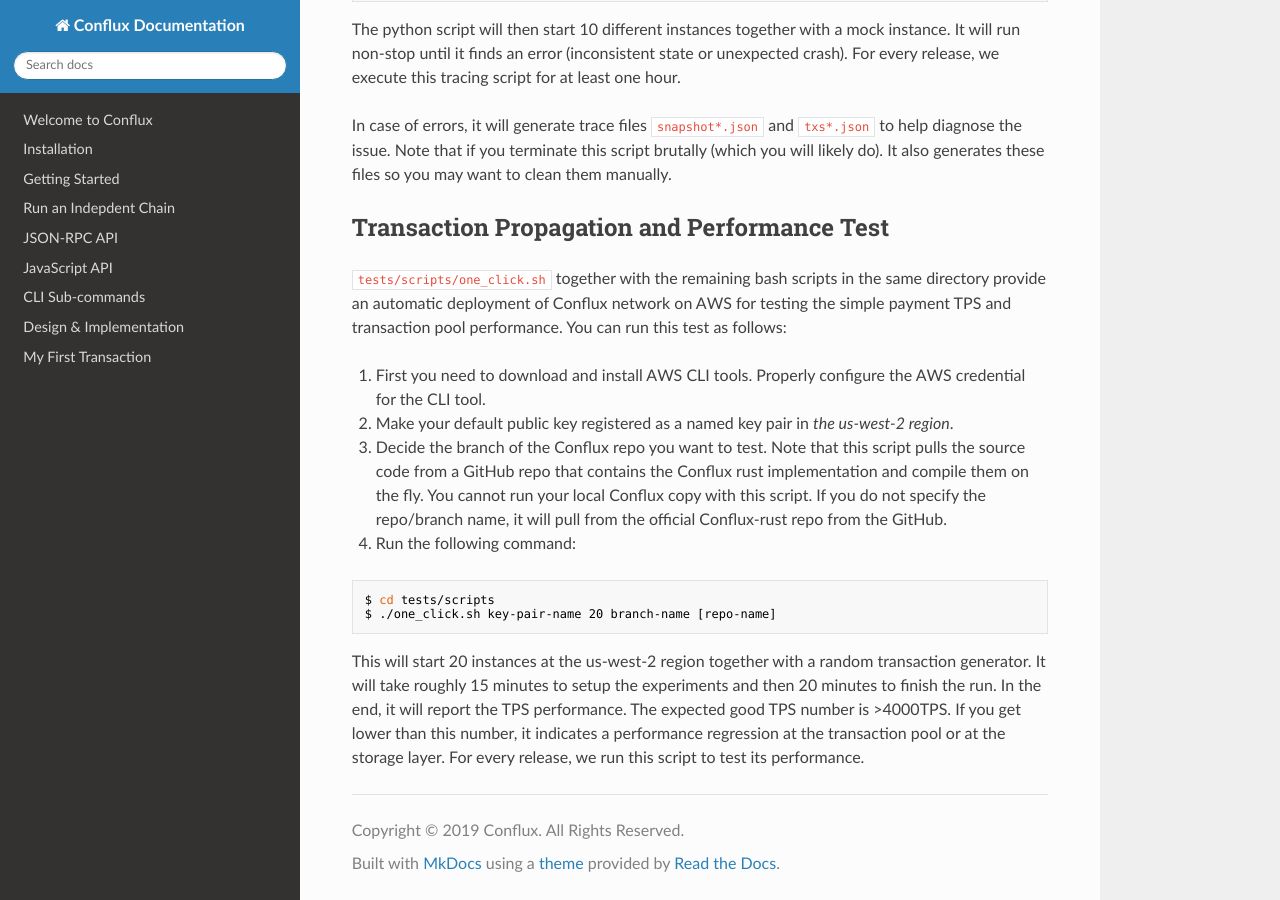
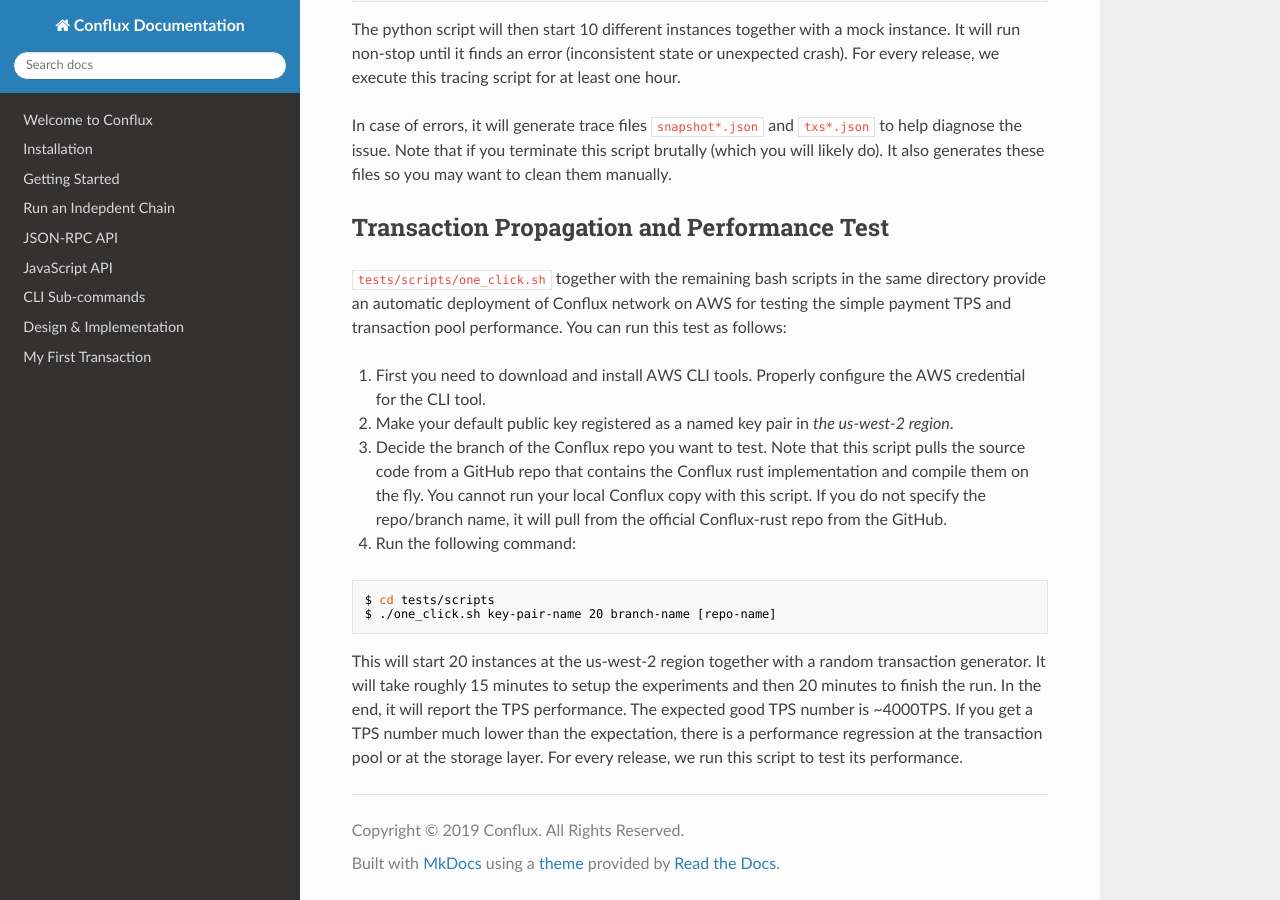
Before and after one commit to Conflux-Chain/conflux-doc, an MkDocs documentation site: the page built from docs/rigorous-testing.md, in a window 1280 px wide and 900 px high, scrolled down 1650 px. Built offline with MkDocs 1.6.1, drawn with Linux system fonts in a browser that asks for light colours; nearby versions of some CDN libraries; some of the changed text lies outside the part shown.

Commit message:
Update parameters based on v0.4.0 release

```diff
--- a/docs/rigorous-testing.md
+++ b/docs/rigorous-testing.md
@@ -116,7 +116,7 @@
 This will start 20 instances at the us-west-2 region together with a random
 transaction generator. It will take roughly 15 minutes to setup the experiments
 and then 20 minutes to finish the run. In the end, it will report the TPS
-performance. The expected good TPS number is >4000TPS. If you get lower than
-this number, it indicates a performance regression at the transaction pool or
-at the storage layer. For every release, we run this script to test its
-performance.
+performance. The expected good TPS number is ~4000TPS. If you get a TPS number
+much lower than the expectation, there is a performance regression at the
+transaction pool or at the storage layer. For every release, we run this script
+to test its performance.
```
Also changed, not shown: other parts of docs/rigorous-testing.md (+1 -1 lines).
